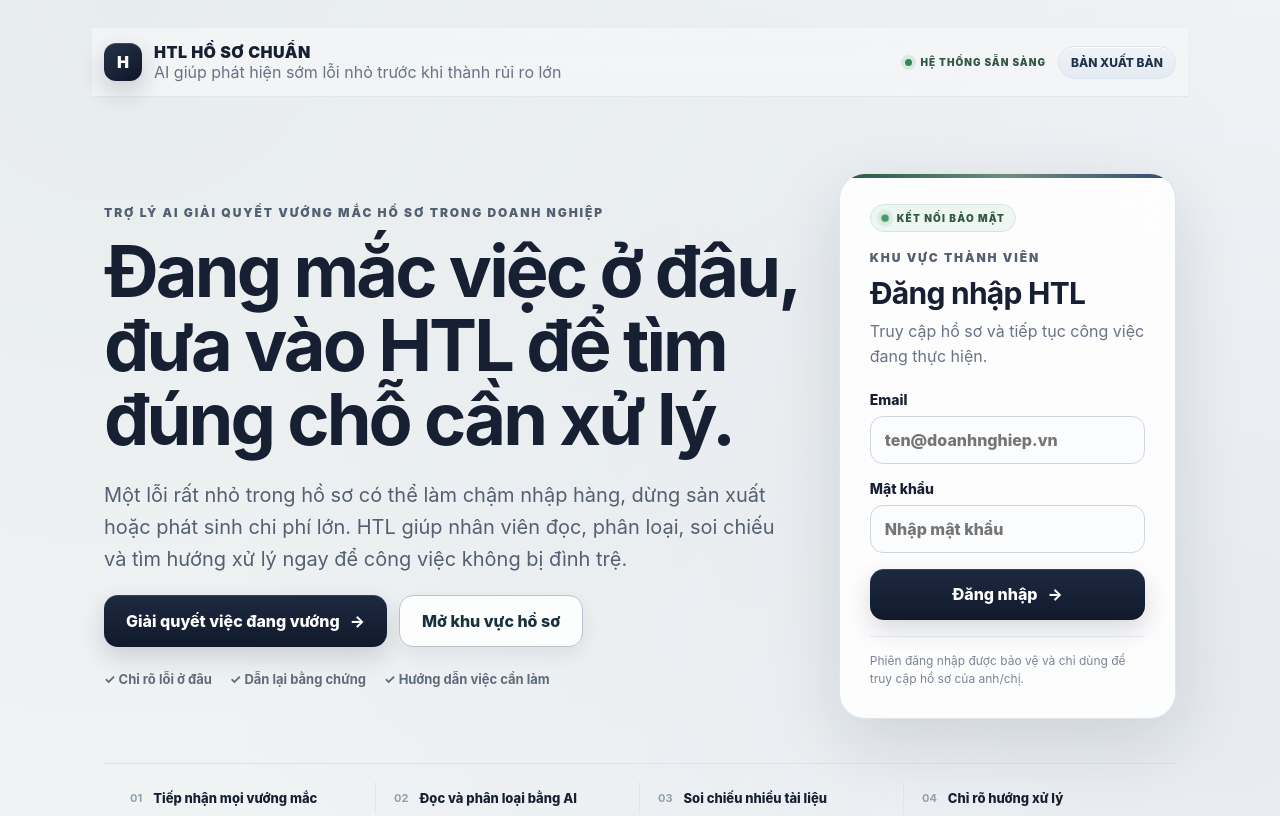
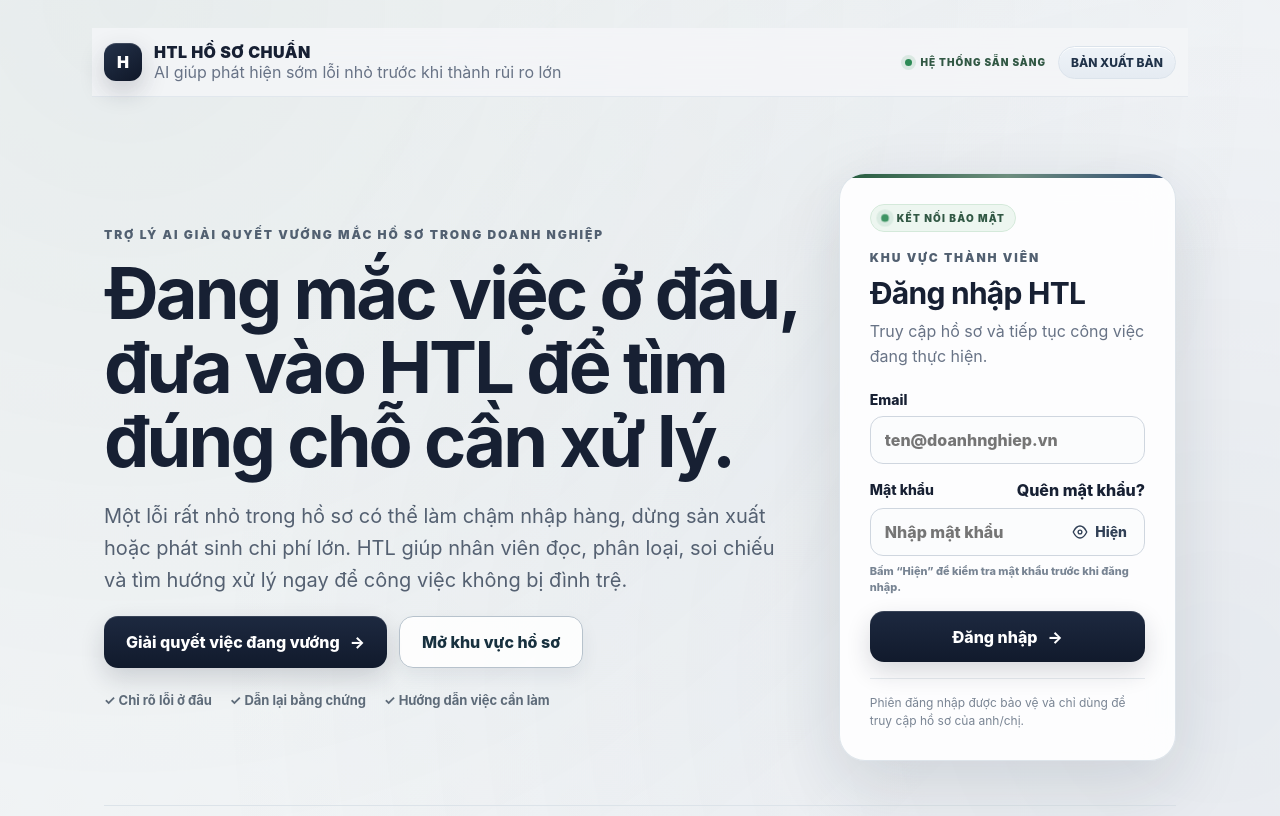
Before and after one commit to tienhqprime-hub/htl-ho-so-chuan, a Next.js app: page / in a window 1280 px wide. Shown: the top 816 px of the page. Built offline with nearby package versions, Linux system fonts and the light colour scheme.

Commit message:
Integrate professional password controls into login form

```diff
--- a/app/page.tsx
+++ b/app/page.tsx
@@ -1,6 +1,7 @@
 import Link from 'next/link';
 import RecoveryRedirect from './recovery-redirect';
 import LoginSubmitButton from './login-submit-button';
+import PasswordField from './password-field';
 import { login } from './dang-nhap/actions';
 
 const commonProblems = [
@@ -58,14 +59,11 @@ export default function HomePage() {
           <h2>Đăng nhập HTL</h2>
           <p>Truy cập hồ sơ và tiếp tục công việc đang thực hiện.</p>
           <form action={login} className="loginForm">
-            <label className="field">
+            <label className="field" htmlFor="email">
               <span>Email</span>
-              <input name="email" type="email" placeholder="ten@doanhnghiep.vn" autoComplete="email" inputMode="email" required />
+              <input id="email" name="email" type="email" placeholder="ten@doanhnghiep.vn" autoComplete="email" inputMode="email" required />
             </label>
-            <label className="field">
-              <span>Mật khẩu</span>
-              <input name="password" type="password" placeholder="Nhập mật khẩu" autoComplete="current-password" required />
-            </label>
+            <PasswordField />
             <LoginSubmitButton />
           </form>
           <div className="loginTrust">Phiên đăng nhập được bảo vệ và chỉ dùng để truy cập hồ sơ của anh/chị.</div>
```
